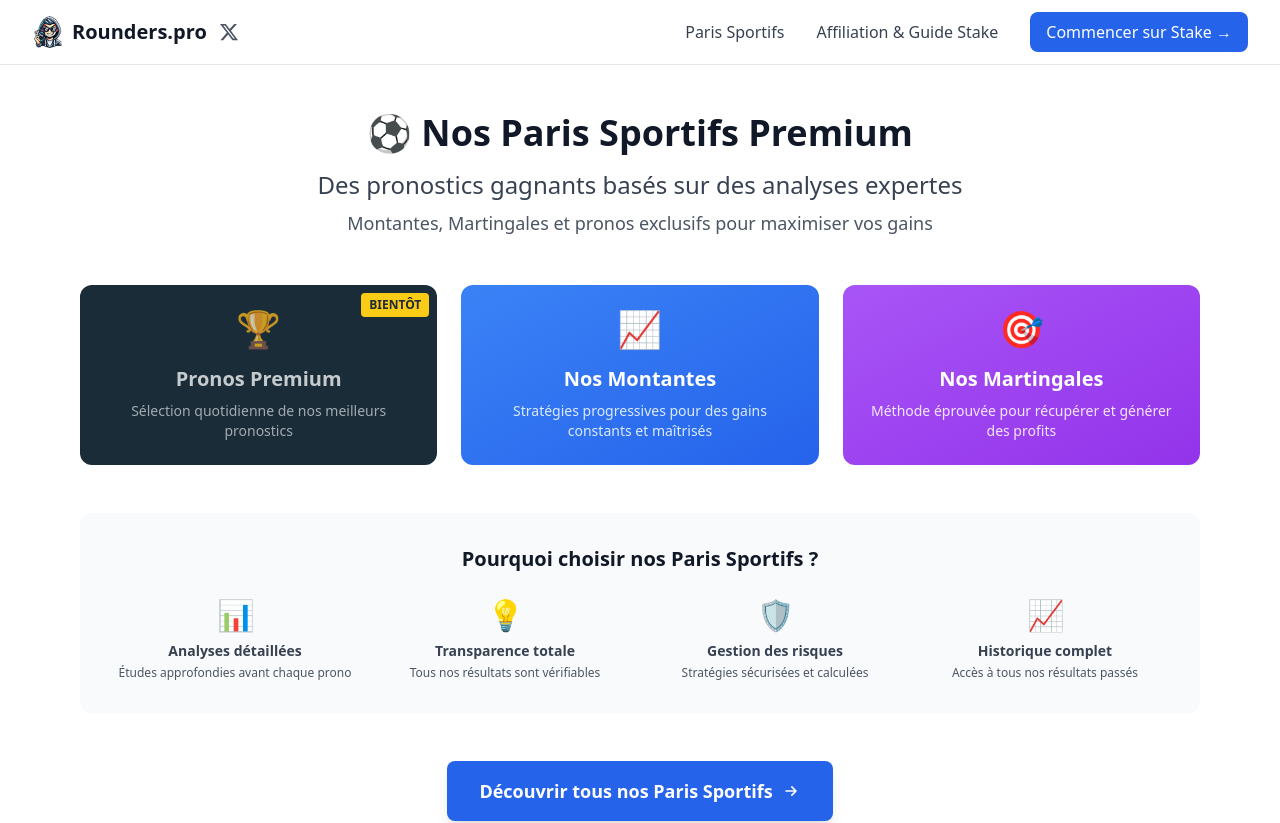
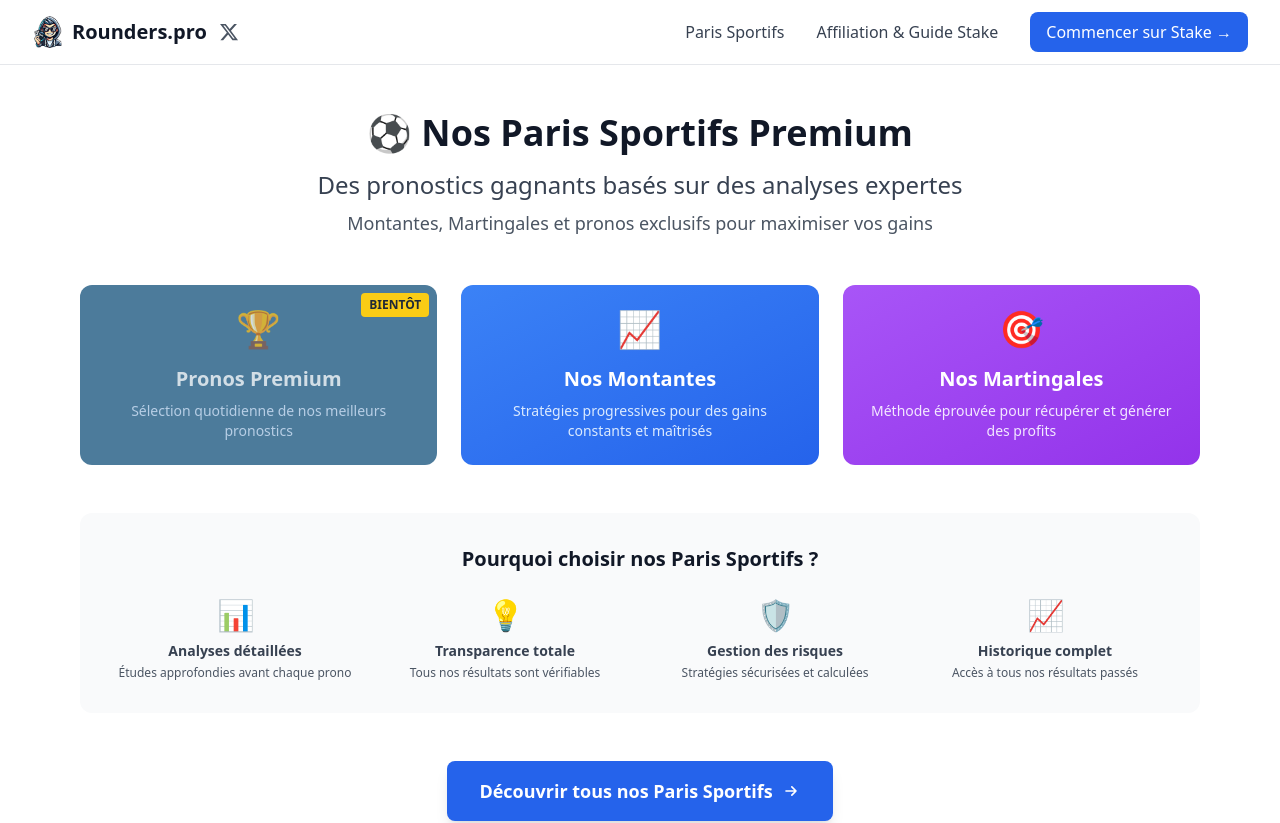
Before and after one commit to Web-Online-Concept/rounders-pro, a Next.js app: page / in a window 1280 px wide. Shown: the top 823 px of the page. Built offline with nearby package versions, Linux system fonts and the light colour scheme.

Commit message:
Update page.js

```diff
--- a/app/page.js
+++ b/app/page.js
@@ -28,14 +28,14 @@ export default function Home() {
 
             {/* Cartes des services Paris Sportifs */}
             <div className="grid md:grid-cols-3 gap-6 mb-12">
-              <div className="bg-[#1a2c38] text-white rounded-xl p-6 relative">
+              <div className="bg-[#4c7b9b] text-white rounded-xl p-6 relative">
                 <div className="absolute top-2 right-2 bg-yellow-400 text-gray-800 text-xs font-bold px-2 py-1 rounded">
                   BIENTÔT
                 </div>
                 <div className="text-center opacity-75">
                   <div className="text-4xl mb-4">🏆</div>
                   <h3 className="text-xl font-bold mb-2">Pronos Premium</h3>
-                  <p className="text-gray-300 text-sm">
+                  <p className="text-blue-100 text-sm">
                     Sélection quotidienne de nos meilleurs pronostics
                   </p>
                 </div>
```
